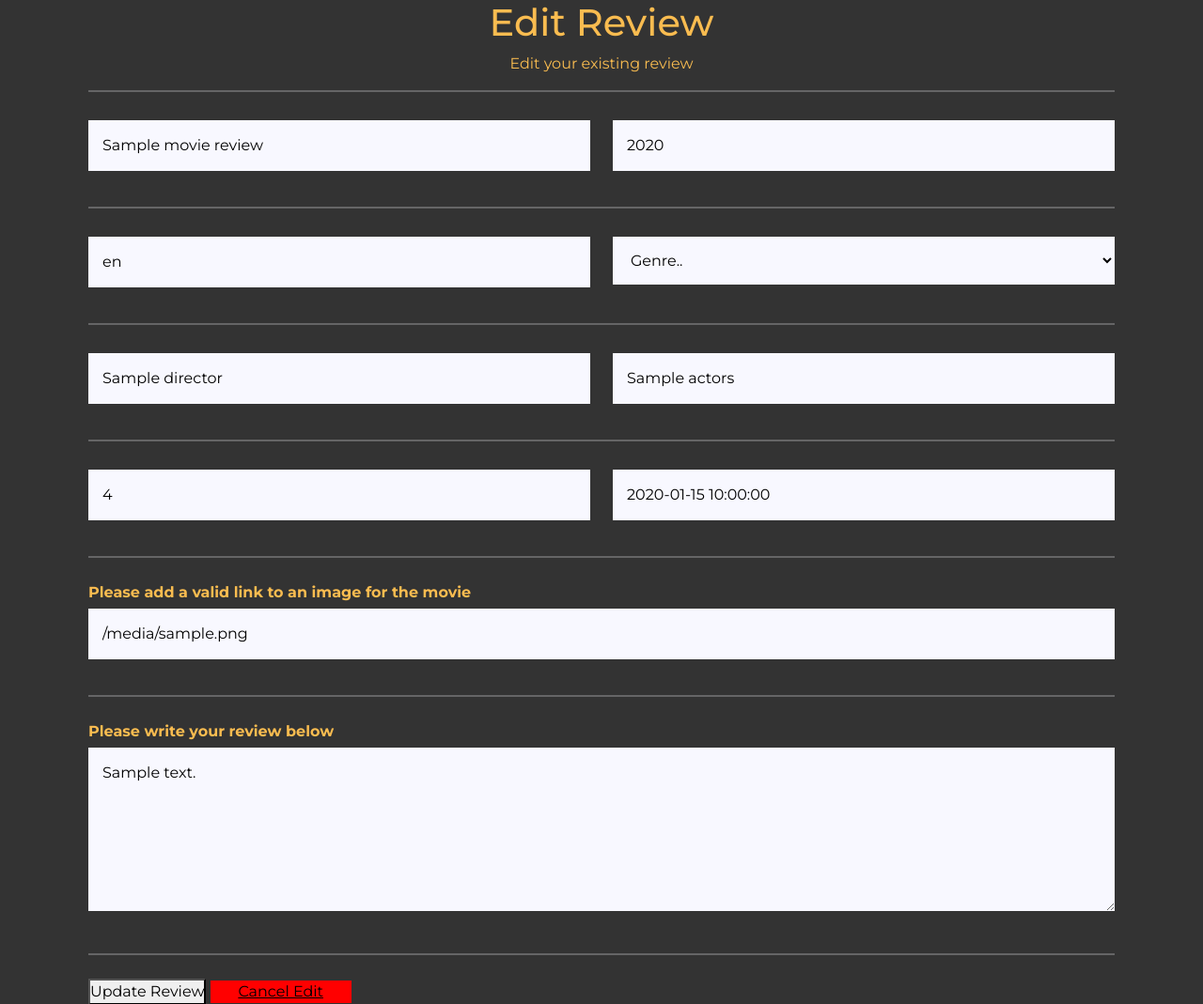
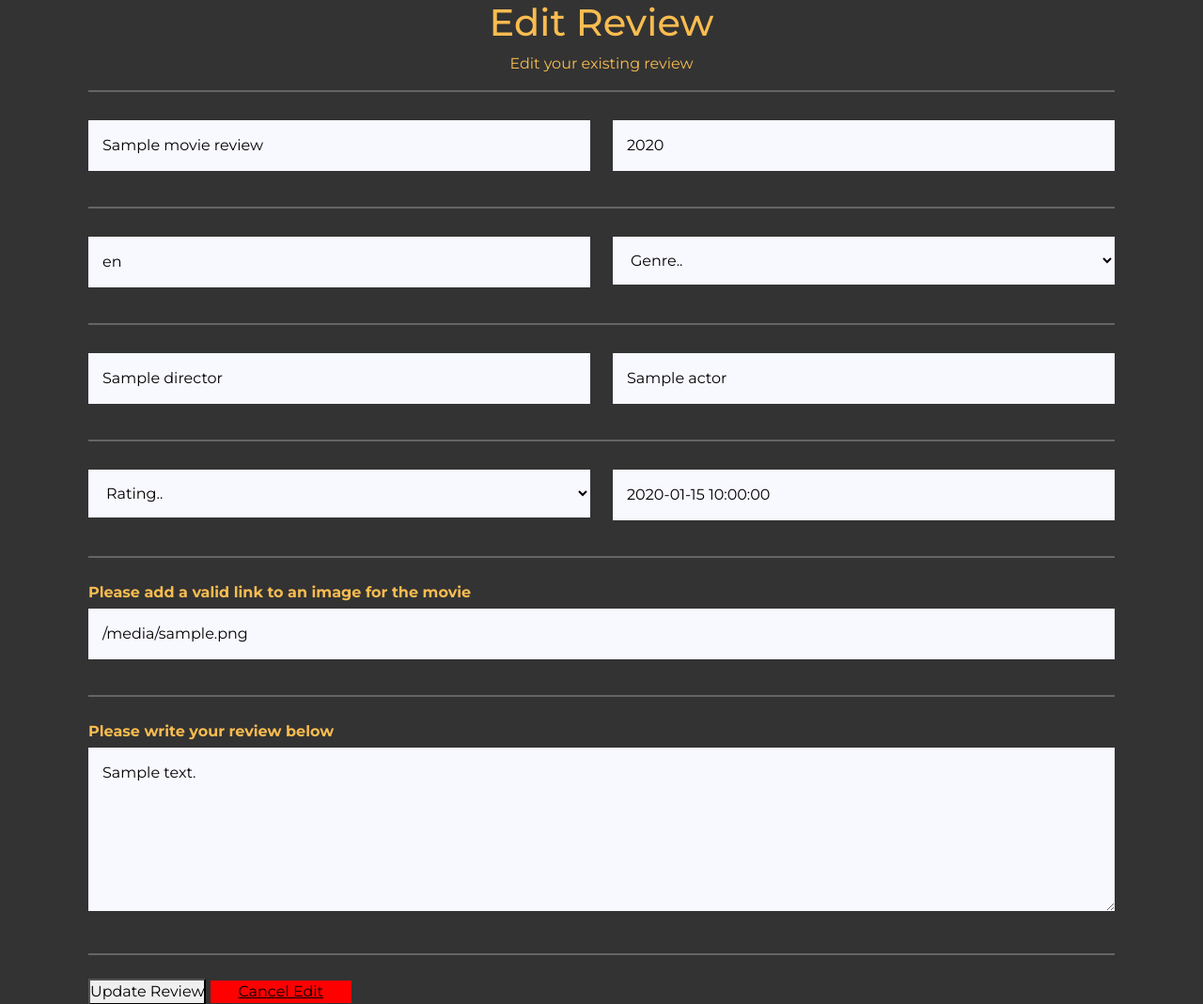
Before and after one commit to Code-Institute-Submissions/svickery-critflick_SepResub, a Flask app: template templates/edit_review.html in a window 1280 px wide. Shown: the part 60-1129 px from the top of the page at 94% size. Run offline with Flask 2, Linux system fonts and the light colour scheme; the template is opened without the code that fills it: most values are stand-ins (such as "Sample title", 1, 10 or a date in 2020); some libraries are stand-ins or nearby versions.

Commit message:
Loops added to the reviews, add_review and edit_review pages so that the names list renders correctly

```diff
--- a/run.py
+++ b/run.py
@@ -135,7 +135,7 @@ def add_review():
             "language": request.form.get("language"),
             "genre": request.form.get("genre"),
             "director": request.form.get("director"),
-            "actors": request.form.get("actors"),
+            "actors": request.form.getlist("actors[]"),
             "rating": request.form.get("rating"),
             "run_time": request.form.get("run_time"),
             "image": request.form.get("image"),
@@ -162,7 +162,7 @@ def edit_review(movie_review_id):
                 "language": request.form.get("language"),
                 "genre": request.form.get("genre"),
                 "director": request.form.get("director"),
-                "actors": request.form.get("actors"),
+                "actors": request.form.getlist("actors[]"),
                 "rating": request.form.get("rating"),
                 "run_time": request.form.get("run_time"),
                 "image": request.form.get("image"),
--- a/templates/add_review.html
+++ b/templates/add_review.html
@@ -62,8 +62,10 @@
                     </div>
 
                     <div class="input-field col-sm-12 col-md-6">
-
-                        <input type="text" placeholder="Actors.." name="actors" id="actors" minlength="1" required>
+                        <input type="text" placeholder="Lead Actor.." name="actors[]" id="actors" minlength="1" required>
+                        <input type="text" placeholder="Actor 2.." name="actors[]" id="actors" minlength="1">
+                        <input type="text" placeholder="Actor 3.." name="actors[]" id="actors" minlength="1">
+                        <input type="text" placeholder="Actor 4.." name="actors[]" id="actors" minlength="1">
                     </div>
                 </div>
                 <hr>
--- a/templates/edit_review.html
+++ b/templates/edit_review.html
@@ -61,18 +61,25 @@
                         required>
                 </div>
 
-                <div class="input-field col-sm-12 col-md-6">
+                    <div class="input-field col-sm-12 col-md-6">
+                    {% for actor in movie_review.actors %}
+                        <input type="text" placeholder="Actors.." name="actors[]" id="lead_actor" value="{{ actor }}" minlength="1" required>
+                    {% endfor %}
+                    </div>
 
-                    <input type="text" name="actors" id="actors" minlength="1" value="{{ movie_review.actors }}"
-                        required>
-                </div>
             </div>
             <hr>
             <div class="row">
                 <div class="input-field col-sm-12 col-md-6">
 
-                    <input type="text" name="rating" id="rating" minlength="1" value="{{ movie_review.rating }}"
-                        required>
+                    <select type="text" placeholder="Rating.." name="rating" id="rating" minlength="1" required>
+                        <option value="" disabled selected hidden>Rating..</option>
+                        <option value="u">U</option>
+                        <option value="pg">PG</option>
+                        <option value="12a">12a</option>
+                        <option value="15">15</option>
+                        <option value="18">18</option>
+                    </select>
                 </div>
 
                 <div class="input-field col-sm-12 col-md-6">
--- a/templates/reviews.html
+++ b/templates/reviews.html
@@ -41,7 +41,9 @@
                 <div class="row">
                     <div class="info-text col-sm-6">
                         <p>Director: {{ movie_review.director }}</p>
-                        <p>Actors: {{ movie_review.actors }}</p>
+                    {% for actor in movie_review.actors %}
+                        <p>{{ actor }}</p>
+                    {% endfor %}
                         <p>Rating: {{ movie_review.rating }}</p>
                     </div>
                     <div class="info-text col-sm-6">
```
